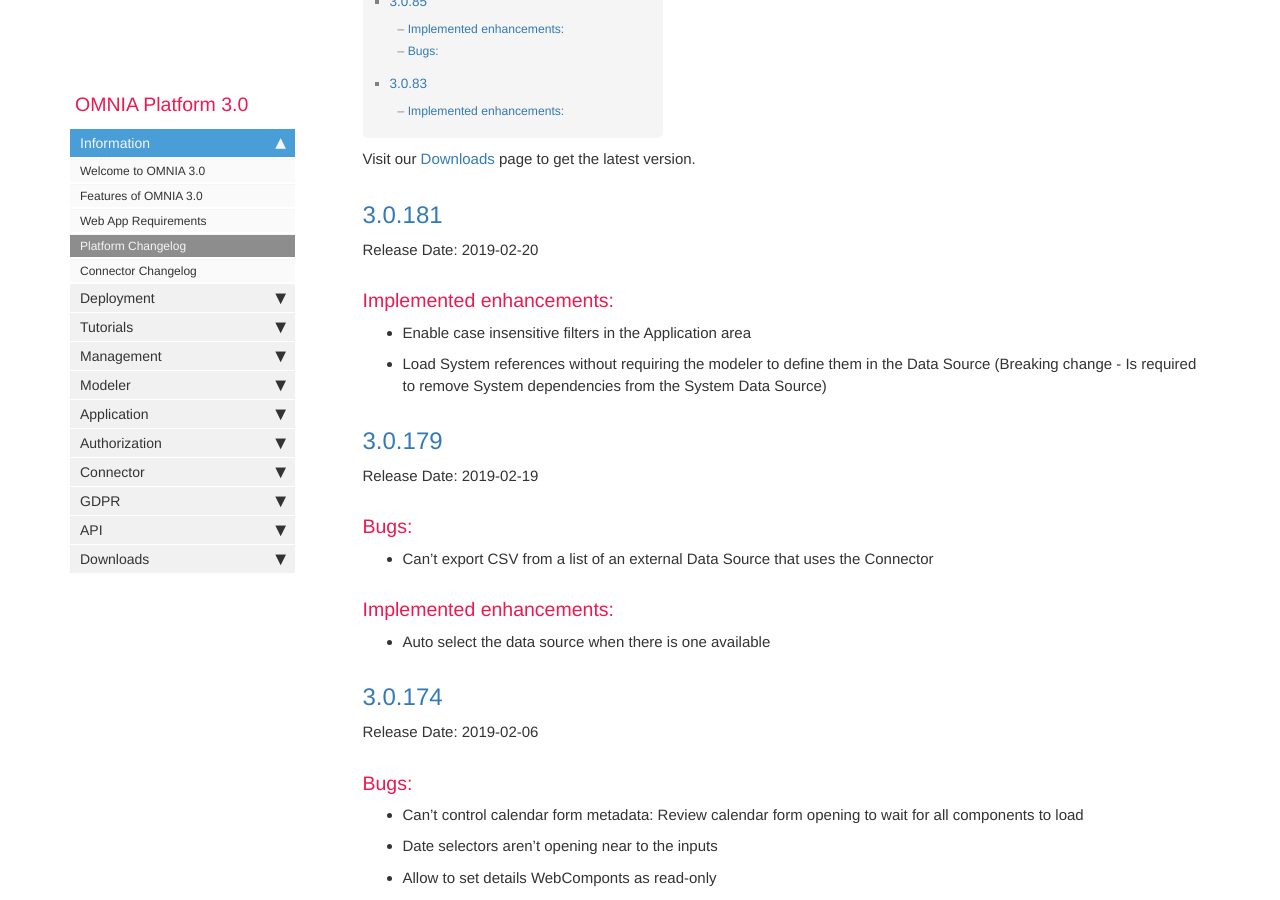
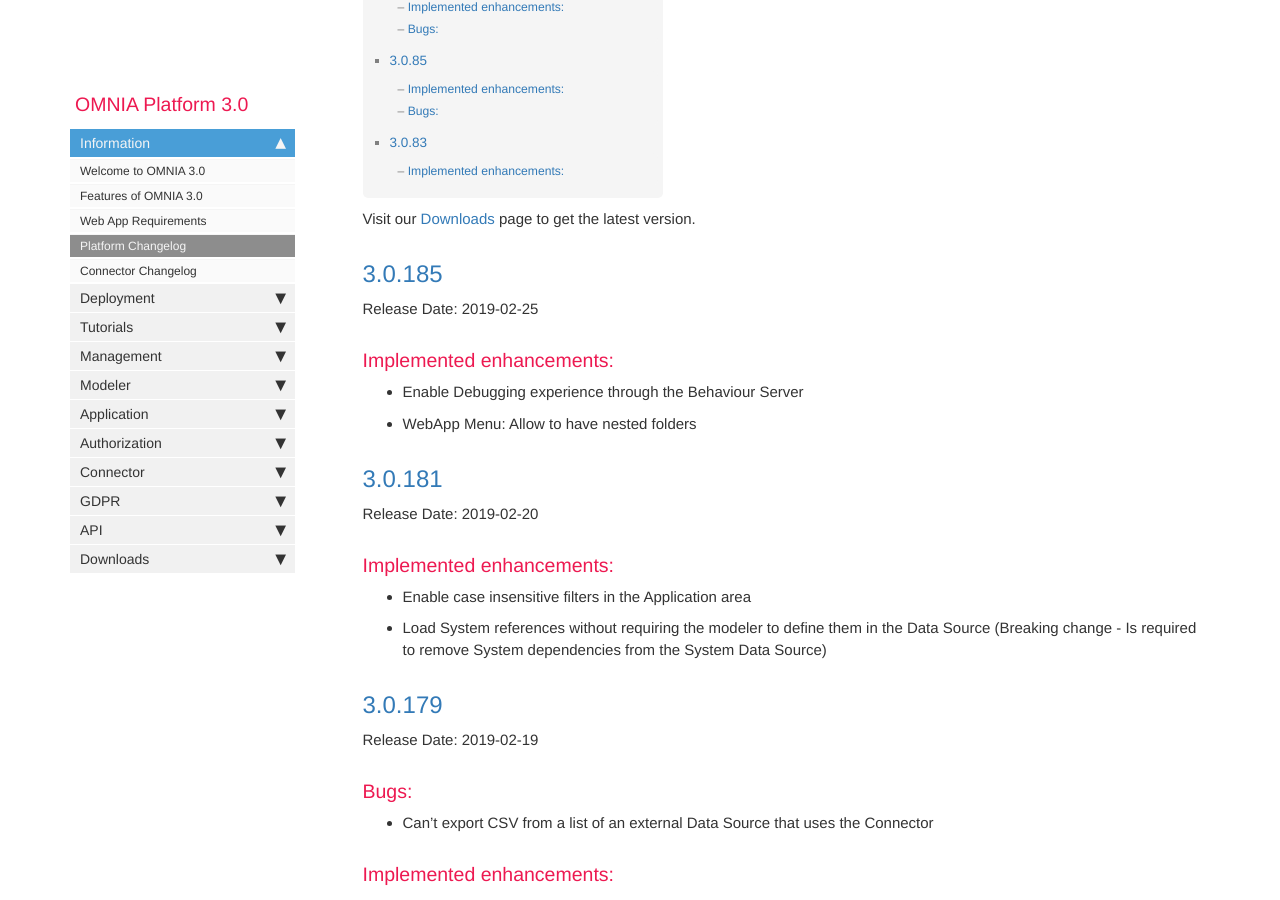
Before and after one commit to daniel8lopes/omnia3, a Jekyll site: the page built from docs/pages/omnia3/Introduction/omnia3_platformchangelog.md, in a window 1280 px wide and 900 px high, scrolled down 989 px. Built offline with Jekyll 4.4.1, drawn with Linux system fonts in a browser that asks for light colours; nearby versions of some CDN libraries; comment, search, counter and statistics services are not loaded; some of the changed text lies outside the part shown.

Commit message:
Update omnia3_platformchangelog.md

```diff
--- a/docs/pages/omnia3/Introduction/omnia3_platformchangelog.md
+++ b/docs/pages/omnia3/Introduction/omnia3_platformchangelog.md
@@ -8,6 +8,14 @@ folder: omnia3
 ---
 
 Visit our [Downloads](/omnia3_downloads.html#platform) page to get the latest version.
+
+## [3.0.185](#3.0.185)
+Release Date: 2019-02-25
+
+### Implemented enhancements:
+
+ - Enable Debugging experience through the Behaviour Server
+ - WebApp Menu: Allow to have nested folders
 
 ## [3.0.181](#3.0.181)
 Release Date: 2019-02-20
```
